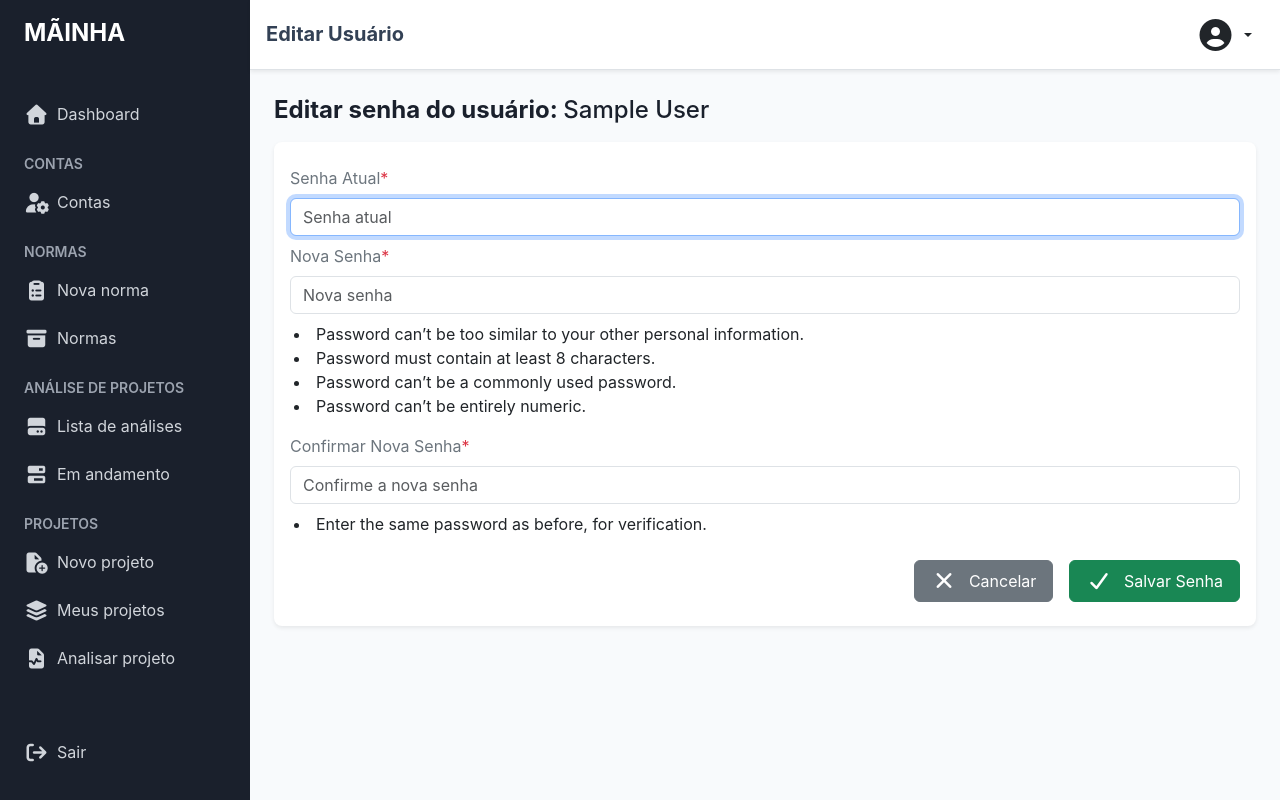
After one commit to mainhaconstrutech/mainha, a Django app: page /users/1/change-password/ in a window 1280 px wide. The commit adds this page. Run offline with Django 5.2, Linux system fonts and the light colour scheme; the visitor is signed in with stand-in values (Sample User, id 1); data comes from the database, SQL or seed files in the repository.

Commit message:
Adição de recurso para atualização de senha

```diff
--- a/mainha/forms.py
+++ b/mainha/forms.py
@@ -2,6 +2,7 @@ from django import forms
 from django.core.exceptions import ValidationError
 
 from django.contrib.auth.models import User
+from django.contrib.auth.forms import PasswordChangeForm
 
 from mainha import models as MainhaModels
 from mainha import scopes as MainhaScopes
@@ -26,6 +27,25 @@ class UserForm(forms.ModelForm):
             'first_name': 'Nome',
             'last_name': 'Sobrenome'
         }
+
+class UserChangePasswordForm(PasswordChangeForm):
+    def __init__(self, *args, **kwargs):
+        super().__init__(*args, **kwargs)
+        self.fields['old_password'].label='Senha Atual'
+        self.fields['old_password'].widget.attrs.update({
+            'class': 'form-control',
+            'placeholder': 'Senha atual'
+        })
+        self.fields['new_password1'].label='Nova Senha'
+        self.fields['new_password1'].widget.attrs.update({
+            'class': 'form-control',
+            'placeholder': 'Nova senha'
+        })
+        self.fields['new_password2'].label='Confirmar Nova Senha'
+        self.fields['new_password2'].widget.attrs.update({
+            'class': 'form-control',
+            'placeholder': 'Confirme a nova senha'
+        })
 
 
 class UserRegistrationForm(forms.ModelForm):
--- a/mainha/templates/user/detail.html
+++ b/mainha/templates/user/detail.html
@@ -32,7 +32,7 @@
               </a>
             </li>
             <li class="warning">
-              <a class="dropdown-item" href="#">
+              <a class="dropdown-item" href="{% url 'user-change-password' pk=object.id %}">
                 <i class="fa-solid fa-pen-to-square fa-lg me-2"></i>
                 <span>Atualizar senha</span>
               </a>
--- /dev/null
+++ b/mainha/templates/user/update-password.html
@@ -0,0 +1,32 @@
+{% extends '../base.html' %}
+{% load static %}
+
+{% block page_head %}
+{% endblock %}
+
+{% block page_title %}
+<span>Editar Usuário</span>
+{% endblock %}
+
+{% block page_content %}
+<div>
+  <article>
+    <div class="page-group-title mb-3">
+      Editar senha do usuário:
+      <span class="fw-medium">
+        {% if object.first_name or object.last_name  %}
+          {{ object.first_name }} {{ object.last_name }}
+        {% else %}
+          (Sem nome cadastrado)
+        {% endif %}
+      </span>
+    </div>
+    <div class="bg-white rounded-3 shadow-sm py-2">
+      <div class="p-3">
+        {% url 'user-detail' pk=object.pk as btn_back_url %}
+        {% include "base_form.html" with form=form btn_submit_txt='Salvar Senha' btn_back_url=btn_back_url has_password_field=True %}
+      </div>
+    </div>
+  </article>
+</div>
+{% endblock %}
--- a/mainha/urls.py
+++ b/mainha/urls.py
@@ -18,6 +18,7 @@ urlpatterns = [
     path('accounts/<slug:account_id>/user/<slug:pk>/delete/', MainhaViews.UserAccountDeleteView.as_view(), name='account-user-delete'),
     path('users/<slug:pk>/', MainhaViews.UserDetailView.as_view(), name='user-detail'),
     path('users/<slug:pk>/edit/', MainhaViews.UserUpdateView.as_view(), name='user-update'),
+    path('users/<slug:pk>/change-password/', MainhaViews.UserUpdatePasswordView.as_view(), name='user-change-password'),
     path('projects/', MainhaViews.ProjectListView.as_view(), name='project-list'),
     path('projects/new/', MainhaViews.ProjectCreateView.as_view(), name='project-create'),
     path('projects/<slug:pk>/', MainhaViews.ProjectDetailView.as_view(), name='project-detail'),
--- a/mainha/views/user_views.py
+++ b/mainha/views/user_views.py
@@ -1,15 +1,16 @@
 from django.urls import reverse
 
 from django.views.generic.detail import DetailView
-from django.views.generic.edit import DeleteView, UpdateView, FormView
+from django.views.generic.edit import UpdateView
 
 from django.contrib.auth.mixins import LoginRequiredMixin, PermissionRequiredMixin
-from django.contrib.auth.forms import UserCreationForm
 from django.contrib.auth.models import User
+
+from django.contrib.auth.views import PasswordChangeView
+
 
 from mainha import forms as MainhaForms
 from mainha import models as MainhaModels
-from mainha import scopes as MainhaScopes
 
 
 class UserDetailView(LoginRequiredMixin, PermissionRequiredMixin, DetailView):
@@ -24,9 +25,9 @@ class UserDetailView(LoginRequiredMixin, PermissionRequiredMixin, DetailView):
         if authenticated_user == user_data:
             return True
         elif authenticated_user.is_superuser:
-            return not(user_data.is_superuser)
+            return not (user_data.is_superuser)
         elif authenticated_user.is_staff:
-            return not(user_data.is_staff)
+            return not (user_data.is_staff)
 
         return False
 
@@ -43,25 +44,23 @@ class UserUpdateView(LoginRequiredMixin, PermissionRequiredMixin, UpdateView):
     context_object_name = 'user_data'
 
     def has_permission(self):
-        return self.request.user ==User.objects.get(pk=self.kwargs.get('pk'))
+        return self.request.user == User.objects.get(pk=self.kwargs.get('pk'))
 
     def get_success_url(self):
         return reverse('user-detail', kwargs=self.kwargs)
 
 
-# class UserUpdatePasswordView(LoginRequiredMixin, PermissionRequiredMixin, UpdateView):
-#     model = MainhaModels.UserAccount
-#     template_name = 'user/delete.html'
+class UserUpdatePasswordView(LoginRequiredMixin, PermissionRequiredMixin, PasswordChangeView):
+    form_class = MainhaForms.UserChangePasswordForm
+    template_name = 'user/update-password.html'
 
-#     def has_permission(self):
-#         return MainhaScopes.Scopes.has_director_permission(self.request.user)
+    def has_permission(self):
+        return self.request.user == User.objects.get(pk=self.kwargs.get('pk'))
 
-#     def form_valid(self, form):
-#         user = self.object.user
-#         result = super().form_valid(form)
+    def get_context_data(self, **kwargs):
+        context = super().get_context_data(**kwargs)
+        context['object'] = self.request.user
+        return context
 
-#         user.delete()
-#         return result
-
-#     def get_success_url(self):
-#         return reverse('account-detail', kwargs={'pk': self.kwargs.get('account_id')})
+    def get_success_url(self):
+        return reverse('user-detail', kwargs=self.kwargs)
```
